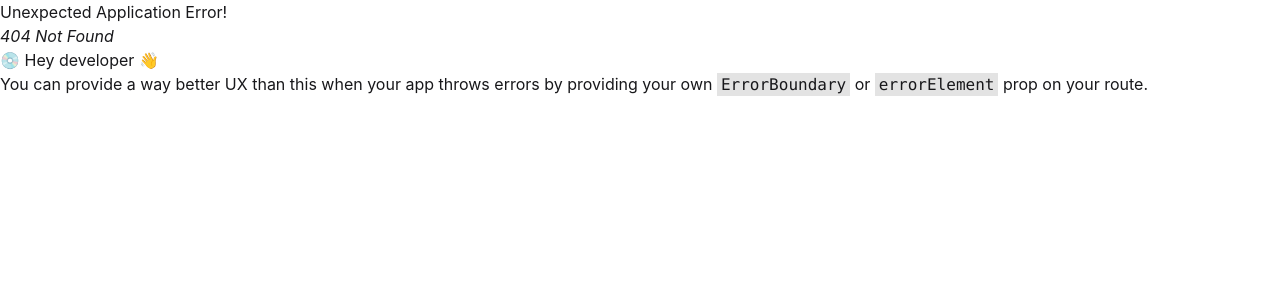
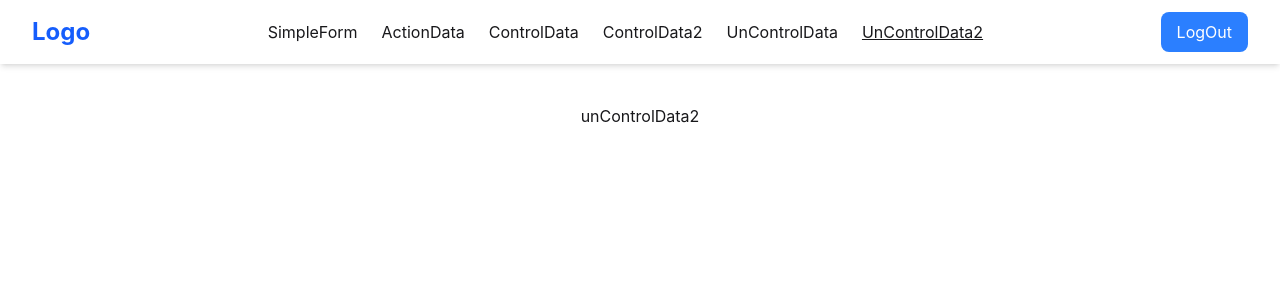
Before and after one commit to asik247/simple-react-form, a React (Vite) app: page /unControlData2 in a window 1280 px wide. Before the commit this address had no page. Shown: the top 300 px of the page. Built offline with nearby package versions, Linux system fonts and the light colour scheme.

Commit message:
uncontrol data/useRef practics

```diff
--- a/src/Components/NavBar/NavBar.jsx
+++ b/src/Components/NavBar/NavBar.jsx
@@ -21,6 +21,7 @@ const NavBar = () => {
                         <NavLink to="/controlData">ControlData</NavLink>
                         <NavLink to="/controlData2">ControlData2</NavLink>
                         <NavLink to="/unControlData">UnControlData</NavLink>
+                        <NavLink to="/unControlData2">UnControlData2</NavLink>
                     </div>
 
                     {/* LogOut Button */}
@@ -52,6 +53,7 @@ const NavBar = () => {
                     <NavLink to="/controlData" onClick={() => setIsOpen(false)}>ControlData</NavLink>
                     <NavLink to="/controlData2" onClick={() => setIsOpen(false)}>ControlData2</NavLink>
                     <NavLink to="/unControlData">UnControlData</NavLink>
+                    <NavLink to="/unControlData2">UnControlData2</NavLink>
 
 
                     <button className="w-full bg-blue-500 text-white px-4 py-2 rounded-lg hover:bg-blue-600 transition mt-2">
--- /dev/null
+++ b/src/Components/UnControlData2/UnControlData2.jsx
@@ -0,0 +1,11 @@
+import React from 'react';
+
+const UnControlData2 = () => {
+    return (
+        <div>
+            <h1>unControlData2</h1>
+        </div>
+    );
+};
+
+export default UnControlData2;
--- a/src/main.jsx
+++ b/src/main.jsx
@@ -10,6 +10,7 @@ import ActionData from './Components/FormData/ActionData.jsx'
 import { createBrowserRouter, RouterProvider } from 'react-router'
 import Root from './Components/Root/Root.jsx'
 import UnControlData from './Components/UncontrolData/UnControlData.jsx'
+import UnControlData2 from './Components/UnControlData2/UnControlData2.jsx'
 
 // create router code start hre;
 const router = createBrowserRouter([
@@ -22,6 +23,7 @@ const router = createBrowserRouter([
       {path:'controlData',Component:ControlComponent},
       {path:'controlData2',Component:ControlComponent2},
       {path:'unControlData',Component:UnControlData},
+      {path:'unControlData2',Component:UnControlData2},
     ]
   }
 ])
```
